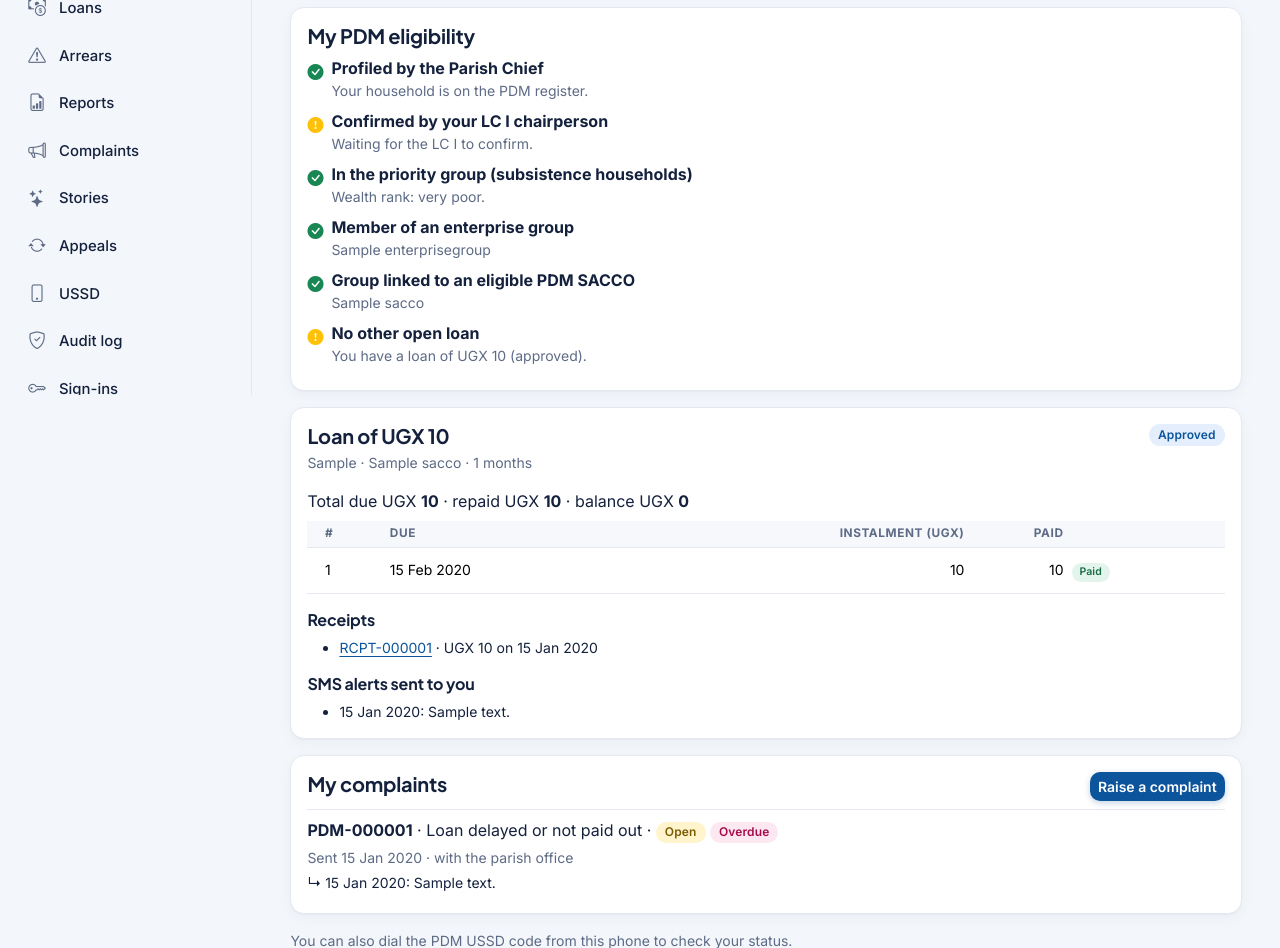
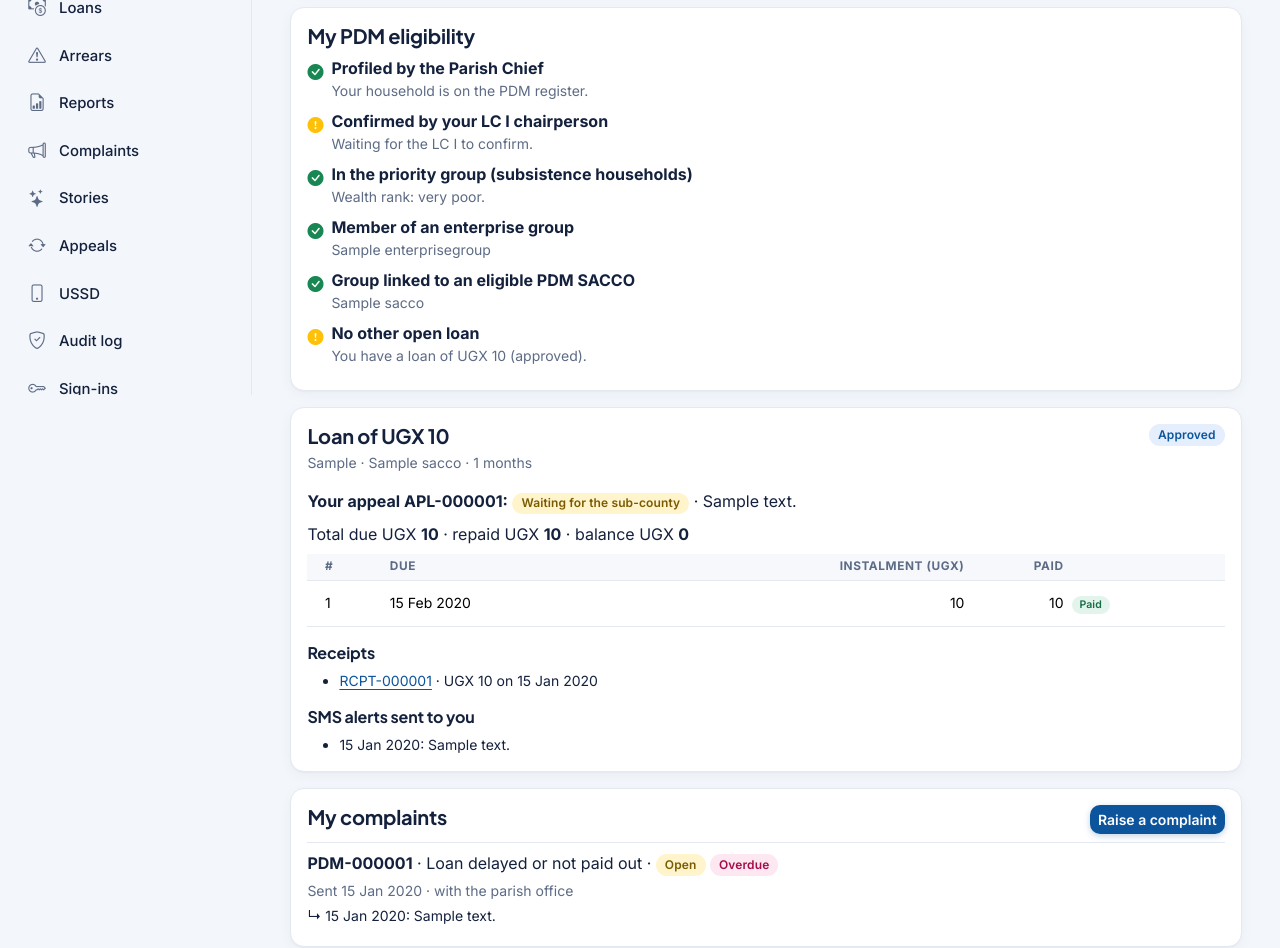
Before and after one commit to balirwaalvin/pdm-tracking-system, a Django app: page /my-household/ in a window 1280 px wide. Shown: the part 428-1376 px from the top of the page. Run offline with Django 5.2, Linux system fonts and the light colour scheme; a user stored in the database is signed in; tables that the repository leaves empty hold one stand-in row (values such as "Sample post").

Commit message:
Offer the appeal where the rejection is seen, and list appeals for the sub-county
Co-Authored-By: Claude Opus 5.5 <noreply@anthropic.com>
Claude-Session: https://claude.ai/code/session_018J6WgZM9j3qcdPcUXTwiVD

```diff
--- a/dashboards/templates/dashboards/my_household.html
+++ b/dashboards/templates/dashboards/my_household.html
@@ -36,6 +36,8 @@
   </div>
   <p class="text-muted small">{{ loan.enterprise }} · {{ loan.sacco.name }} · {{ loan.term_months }} months</p>
   {% if loan.status == "rejected" and loan.decision_reason %}<p><strong>Reason:</strong> {{ loan.decision_reason }}</p>{% endif %}
+  {% if item.appeal %}<p class="mb-2"><strong>Your appeal {{ item.appeal.reference }}:</strong> {% include "feedback/_appeal_badge.html" with appeal=item.appeal %}{% if item.appeal.decision_note %} · {{ item.appeal.decision_note }}{% endif %}</p>
+  {% elif item.can_appeal %}<a class="btn btn-sm btn-outline-secondary mb-2" href="{% url 'feedback:appeal_create' loan.pk %}"><i class="bi bi-arrow-repeat me-1"></i>Appeal this decision</a>{% endif %}
   {% if item.schedule %}
     <p class="mb-2">Total due UGX <strong>{{ loan.total_due|intcomma }}</strong> · repaid UGX <strong>{{ loan.total_repaid|intcomma }}</strong> · balance UGX <strong>{{ loan.balance|intcomma }}</strong>
       {% with a=loan.arrears %}{% if a %}<br><span class="text-danger">Overdue: UGX {{ a|intcomma }}. Please visit your SACCO.</span>{% endif %}{% endwith %}</p>
--- a/dashboards/views.py
+++ b/dashboards/views.py
@@ -14,6 +14,7 @@ from accounts import access
 from accounts.mixins import RoleRequiredMixin
 from registry.models import AdminUnit
 
+from feedback.appeals import can_appeal
 from registry.eligibility import household_checklist
 
 from . import public, queries, reports, workspace
@@ -84,7 +85,9 @@ class MyHouseholdView(RoleRequiredMixin, TemplateView):
         if household is not None:
             loans = household.loans.select_related("sacco", "disbursement").prefetch_related("repayments", "sms_messages")
             context["loans"] = [
-                {"loan": loan, "schedule": loan.schedule_with_status(), "sms": loan.sms_messages.all()} for loan in loans
+                {"loan": loan, "schedule": loan.schedule_with_status(), "sms": loan.sms_messages.all(),
+                 "can_appeal": can_appeal(loan, self.request.user), "appeal": getattr(loan, "appeal", None)}
+                for loan in loans
             ]
             context["complaints"] = household.complaints.prefetch_related("responses")
             context["checklist"] = household_checklist(household)
--- a/dashboards/workspace.py
+++ b/dashboards/workspace.py
@@ -11,7 +11,7 @@ from django.urls import reverse
 
 from accounts import roles as r
 from accounts.scoping import scope_queryset
-from feedback.models import Complaint, SuccessStory
+from feedback.models import Appeal, Complaint, SuccessStory
 from loans.models import LoanApplication
 from loans.workflow import ACTIVE_STATUSES
 from registry.models import EnterpriseGroup, Household
@@ -24,7 +24,7 @@ Verification = Household.Verification
 # A to-do item's icon follows the page it opens.
 _ICON_BY_PATH = [
     ("/loans/arrears", "exclamation-triangle"), ("/loans", "cash-coin"), ("/registry/households", "people"),
-    ("/registry/groups", "diagram-3"), ("/saccos", "bank"), ("/complaints/stories", "stars"),
+    ("/registry/groups", "diagram-3"), ("/saccos", "bank"), ("/complaints/stories", "stars"), ("/complaints/appeals", "arrow-repeat"),
     ("/complaints", "megaphone"), ("/audit", "shield-check"), ("/accounts/sign-ins", "key"),
 ]
 
@@ -152,6 +152,9 @@ def tasks_for(user):
                   _household_list(Verification.PENDING)),
             _arrears_item(user),
             _complaints_item(user, Complaint.Level.SUBCOUNTY),
+            _item("Appeals to decide",
+                  scope_queryset(Appeal.objects.filter(status=Appeal.Status.PENDING), user, "loan__household__village").count(),
+                  reverse("feedback:appeal_list"), "Dismiss, or refer the loan back to the SACCO."),
         ]
     if role == r.DISTRICT_OFFICIAL:
         releases = scope_queryset(FundRelease.objects.filter(confirmed_at=None), user, "sacco__parish")
--- a/loans/templates/loans/loanapplication_detail.html
+++ b/loans/templates/loans/loanapplication_detail.html
@@ -44,6 +44,8 @@
       {% if loan.decided_by %}
         <hr><p class="mb-1"><strong>Decision:</strong> {% if loan.status == "rejected" %}<span class="badge text-bg-danger">Rejected</span>{% else %}<span class="badge text-bg-success">Approved</span>{% endif %} by {{ loan.decided_by|default:"the SACCO Board" }} on {{ loan.decided_at|date:"j M Y" }}</p>
         {% if loan.decision_reason %}<p class="mb-0">{{ loan.decision_reason|linebreaksbr }}</p>{% endif %}
+        {% if appeal %}<p class="mt-2 mb-0"><strong>Appeal {{ appeal.reference }}:</strong> {% include "feedback/_appeal_badge.html" %}{% if access.appeals %} · <a href="{% url 'feedback:appeal_detail' appeal.pk %}">open</a>{% endif %}</p>
+        {% elif can_appeal %}<a class="btn btn-sm btn-outline-secondary mt-2" href="{% url 'feedback:appeal_create' loan.pk %}"><i class="bi bi-arrow-repeat me-1"></i>Appeal this decision</a>{% endif %}
       {% endif %}
       {% if appraised_by_me %}
         <hr><p class="small text-muted mb-0"><strong>Maker-checker:</strong> you appraised this loan, so another SACCO official must approve or reject it.</p>
--- a/loans/views.py
+++ b/loans/views.py
@@ -13,6 +13,8 @@ from accounts import access
 from dashboards.exports import CsvExportMixin
 from accounts.mixins import RoleRequiredMixin, ScopedQuerysetMixin, role_required
 from accounts.scoping import check_unit_in_scope
+
+from feedback.appeals import can_appeal
 
 from . import notifications, workflow
 from .forms import AppraisalForm, DecisionForm, DisbursementForm, LoanApplicationForm, RepaymentForm
@@ -111,6 +113,8 @@ class LoanDetailView(RoleRequiredMixin, ScopedQuerysetMixin, DetailView):
         if context["can_decide"]:
             context["decision_form"] = DecisionForm()
         context["sms_messages"] = loan.sms_messages.all()
+        context["appeal"] = getattr(loan, "appeal", None)
+        context["can_appeal"] = can_appeal(loan, user)
         context["steps"] = progress_steps(loan)
         context["history"] = LogEntry.objects.get_for_object(loan).select_related("actor").order_by("timestamp")
         return context
```
